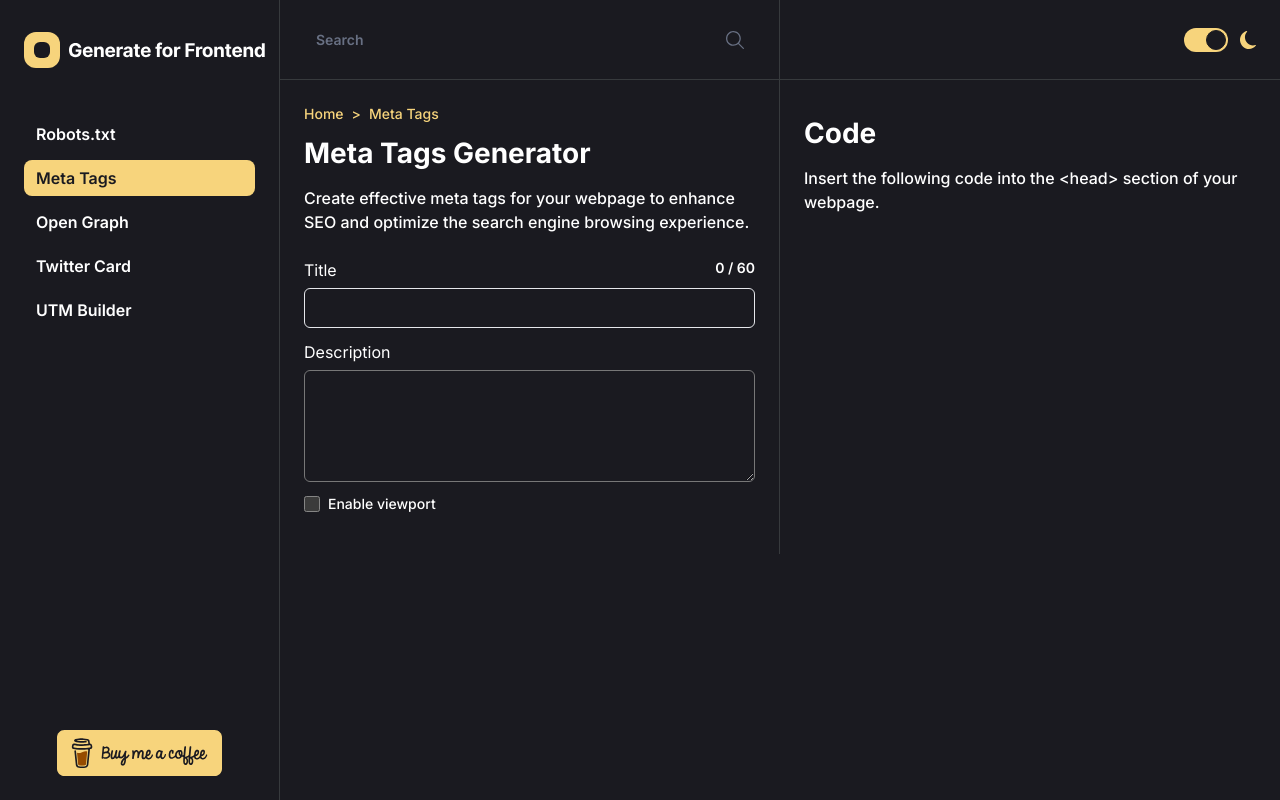
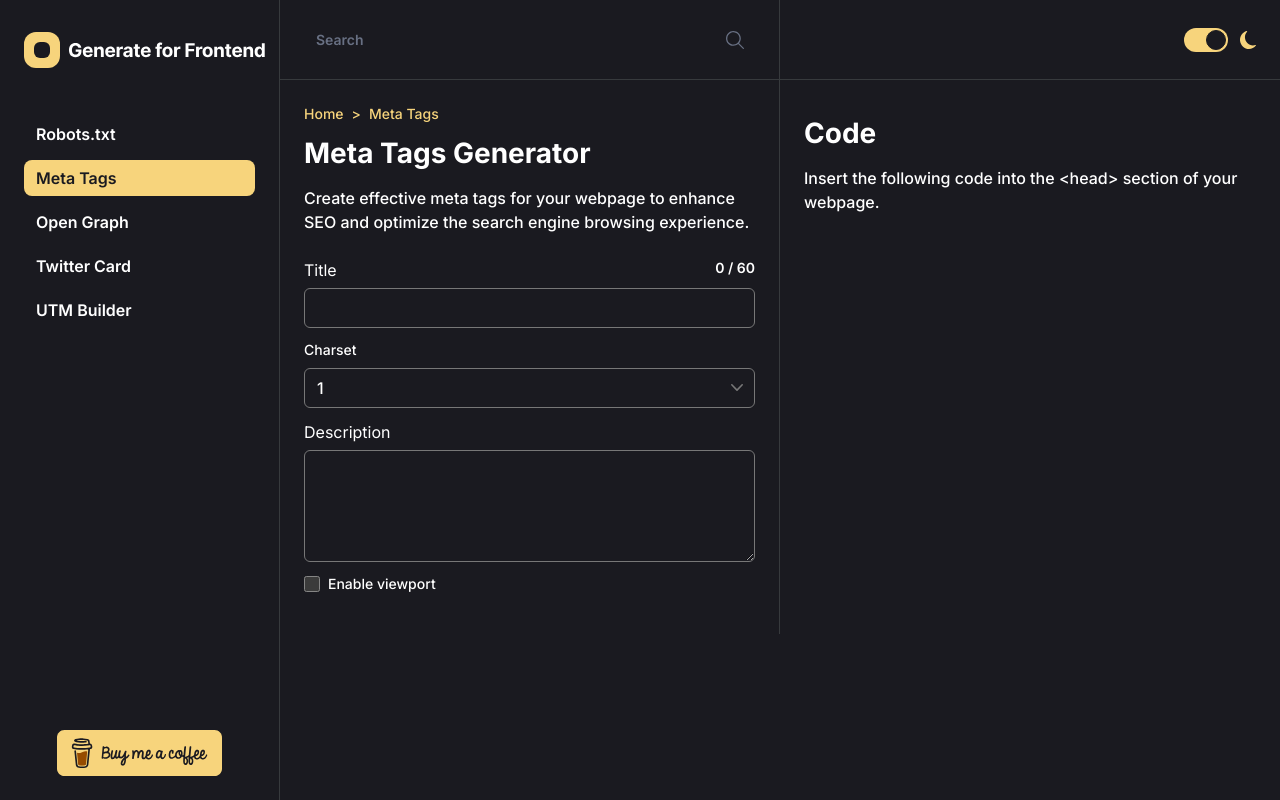
Before and after one commit to farukipekcom/generate-for-frontend, a Next.js app: page /meta-tags in a window 1280 px wide. Built offline with nearby package versions, Linux system fonts and the light colour scheme.

Commit message:
styles: update form elements styles

```diff
--- a/app/components/input.tsx
+++ b/app/components/input.tsx
@@ -13,11 +13,11 @@ export default function Inputs(Props: Props) {
   };
   const high = () => {
     return (inputLength >= 25 && inputLength < 45) === true
-      ? "border-2 focus:border-2 focus:border-yellow-400 border-yellow-400 text-yellow-400"
+      ? "warningYellow"
       : (inputLength >= 45 && inputLength <= 60) === true
-      ? "border-2 focus:border-2 focus:border-green-400 border-green-400 text-green-400"
+      ? "warningGreen"
       : inputLength > 60 === true
-      ? "border-2 focus:border-2 focus:border-red-400 border-red-400 text-red-400"
+      ? "warningRed"
       : "";
   };
 
@@ -37,7 +37,7 @@ export default function Inputs(Props: Props) {
         type={type}
         name={name}
         onChange={(e) => onChange(e)}
-        className={`inputTextCustom mt-[6px] h-10 rounded-md border  border-solid p-3 text-base font-medium focus:border-2 focus:outline-none dark:bg-primary  ${high()}`}
+        className={`inputTextCustom customInput h-10 ${high()}`}
       />
     </div>
   );
--- a/app/components/select.tsx
+++ b/app/components/select.tsx
@@ -5,19 +5,23 @@ interface Props {
 export default function Select(Props: Props) {
   const { title, data } = Props;
   return (
-    <div className="denemewrapper relative">
+    <div className="selectWrapper relative">
       <label
-        htmlFor="countries"
+        htmlFor="select"
         className="mb-2 block text-sm font-medium text-gray-900 dark:text-white"
       >
         {title}
       </label>
       <select
-        id="countries"
-        className="dark:border-inputDarkBorder block h-10 w-full appearance-none rounded-lg border border-solid border-gray-300 bg-white py-2 pl-3 text-sm text-gray-900 outline-none focus:border-primary dark:bg-primary dark:text-white dark:placeholder-gray-400 dark:focus:border-secondary "
+        id="select"
+        className="customInput block h-10 w-full appearance-none"
       >
-        {data.map((item) => {
-          return <option value={item}>{item}</option>;
+        {data.map((item, id) => {
+          return (
+            <option key={id} value={item}>
+              {item}
+            </option>
+          );
         })}
       </select>
     </div>
--- a/app/components/textarea.tsx
+++ b/app/components/textarea.tsx
@@ -14,10 +14,7 @@ export default function Textarea(Props: Props) {
           <span className="absolute right-0 text-sm	font-semibold">12 / 60</span>
         )}
       </label>
-      <textarea
-        name="title"
-        className="dark:border-inputDarkBorder mt-[6px] h-28 w-full rounded-md border border-solid border-[#D1D5DC] p-3 text-base font-medium focus:border-primary focus:outline-none dark:bg-primary  dark:focus:border-secondary"
-      />
+      <textarea name="title" className="customInput h-28 w-full py-3" />
     </div>
   );
 }
--- a/app/globals.css
+++ b/app/globals.css
@@ -32,7 +32,7 @@ body {
   @apply flex w-1/2 items-center p-6;
 }
 
-.denemewrapper::after {
+.selectWrapper::after {
   background: url("/down-arrow.svg") no-repeat;
   bottom: 12px;
   right: 12px;
@@ -44,3 +44,15 @@ body {
 .inputTextCustom {
   @apply text-primary dark:text-white !important;
 }
+.customInput {
+  @apply dark:focus:ring-inputDarkBorder dark:border-inputDarkBorder  border-inputBorder mt-[6px] rounded-md border border-solid px-3 text-base font-medium outline-none focus:border-primary focus:outline-none focus:ring-1 focus:ring-primary dark:bg-primary;
+}
+.warningRed {
+  @apply border-red-400 text-red-400 focus:border-red-400 focus:ring-red-400 dark:border-red-400 dark:focus:ring-red-400;
+}
+.warningYellow {
+  @apply border-amber-400 text-amber-400 focus:border-amber-400 focus:ring-amber-400 dark:border-amber-400 dark:focus:ring-amber-400;
+}
+.warningGreen {
+  @apply border-green-400 text-green-400 focus:border-green-400 focus:ring-green-400 dark:border-green-400 dark:focus:ring-green-400;
+}
--- a/app/meta-tags/page.tsx
+++ b/app/meta-tags/page.tsx
@@ -5,6 +5,7 @@ import Select from "../components/select";
 import Textarea from "../components/textarea";
 import Checkbox from "../components/checkbox";
 export default function MetaTags() {
+  const data = ["1", "2"];
   return (
     <div className="flex ">
       <div className="w-1/2 border-r border-solid border-borderLight p-6 dark:border-border">
@@ -22,7 +23,7 @@ export default function MetaTags() {
         </div>
         <div className="mt-6 flex flex-col gap-y-3">
           <Input name="title" title="Title" max={60} />
-          {/* <Select title="Charset" data={data} /> */}
+          <Select title="Charset" data={data} />
           <Textarea name="description" title="Description" />
           <Checkbox name="name" title="Enable viewport" />
         </div>
```
